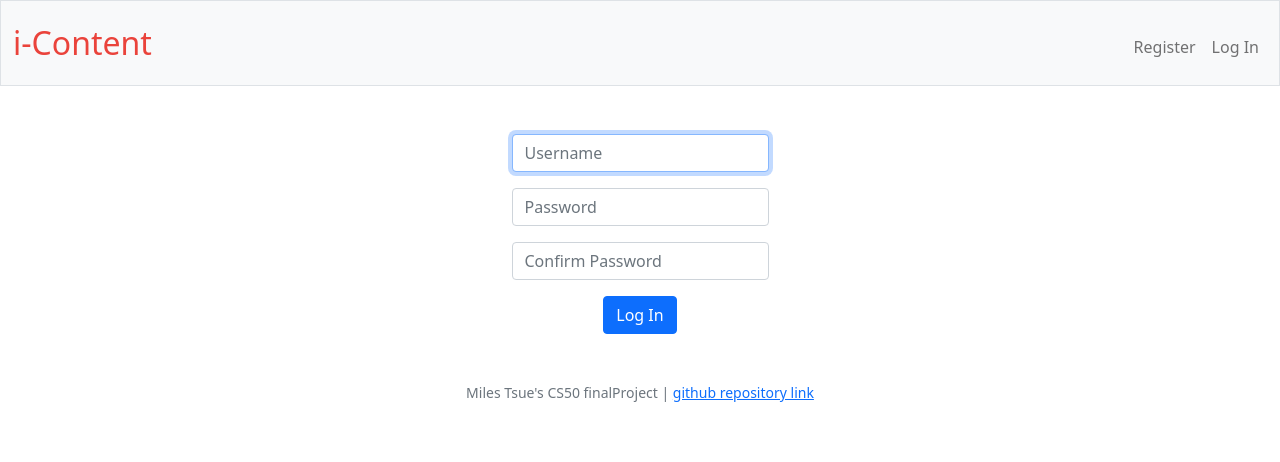
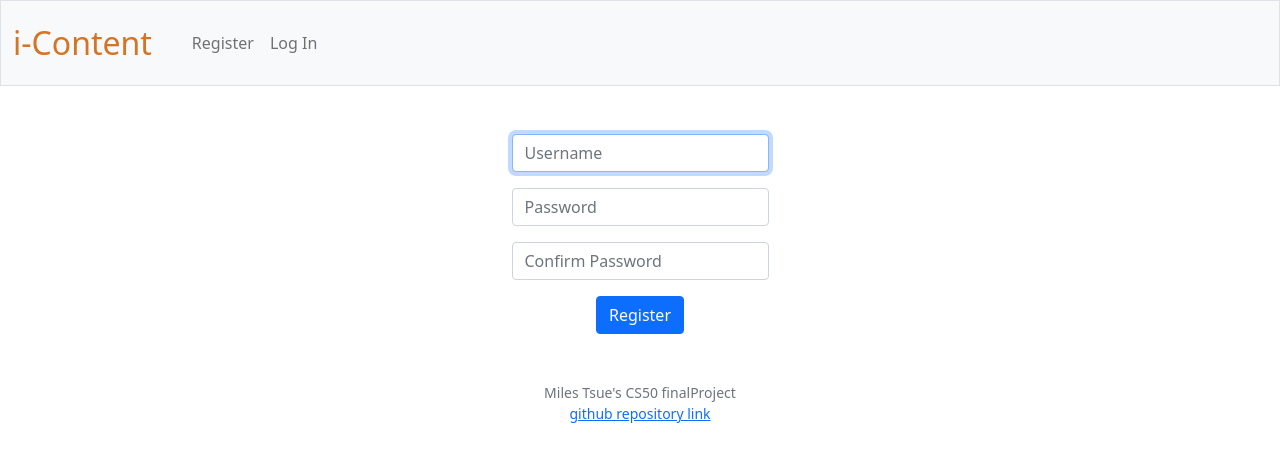
Before and after one commit to MilesTsue93/project, a Flask app: page /register in a window 1280 px wide. Shown: the top 462 px of the page. Run offline with Flask 2, Linux system fonts and the light colour scheme; parts of the project's set-up code (start-up, migrations or seed data) failed here and were passed over.

Commit message:
modified templates and css

```diff
--- a/app.py
+++ b/app.py
@@ -136,29 +136,32 @@ def logout():
 @login_required
 def content():
     """Get video from YouTube API"""
+    if request.method == "POST":
+        # call the api and use query to return results
+        video = request.form.get("search")
 
-    # call the api and use query to return results
-    video = request.form.get("search")
+        request = youtube.channels().list(
+            part="snippet",
+            q=video,
+            type="video"
+        )
 
-    request = youtube.channels().list(
-        part="snippet",
-        q=video,
-        type="video"
-    )
+        response = request.execute()
+        print()
+        print()
+        print(response)
+        print()
+        print()
+        result = response[0]
 
-    response = request.execute()
-    print()
-    print()
-    print(response)
-    print()
-    print()
-    result = response[0]
+        # TODO - use api to send a video on html page
+        # based off of word searched for
 
-    # TODO - use api to send a video on html page
-    # based off of word searched for
+        entry = request.form.get("entry")
+        return render_template("content.html", result=result, entry=entry)
 
-    entry = request.form.get("entry")
-    return render_template("content.html", result=result, entry=entry)
+    else:
+        return redirect("index.html")
 
 
 @app.route("/register", methods=["GET", "POST"])
@@ -182,13 +185,6 @@ def register():
         # for validating against existing data in users table
         usernames = cursor.execute("SELECT username FROM users").fetchall()
 
-
-        print()
-        print()
-        print(usernames)
-        print()
-        print()
-
         # if user doesn't fill every required form field,
         # return error function
         username = request.form.get("username")
@@ -207,15 +203,14 @@ def register():
             hashed_password = generate_password_hash(password)
             new_id = cursor.execute("INSERT INTO users (username, hash) VALUES (?, ?)", (username, hashed_password))
 
+
             # commit change to db
             conn.commit()
-
-            # Log new user in
-            session["user_id"] = new_id.fetchall()
-            print(session["user_id"])
-
             # close cursor
             cursor.close()
 
             # return login tmeplate
             return render_template("login.html")
+
+if __name__ == "__main__":
+    app.run()
--- a/static/styles.css
+++ b/static/styles.css
@@ -6,19 +6,15 @@ nav .navbar-brand
 }
 
 /* Colors for brand */
-nav .navbar-brand .blue
+nav .navbar-brand .orange
 {
-    color: #537fbe;
+    color: #d47425;
 }
-nav .navbar-brand .red
+nav .navbar-brand .orange, .btn .btn-primary, .navbar-toggler
 {
-    color: #ea433b;
+    color: #d47425;
 }
-nav .navbar-brand .yellow
+.navbar-nav
 {
-    color: #f5b82e;
+    color: white;
 }
-nav .navbar-brand .green
-{
-    color: #2e944b;
-}
--- a/templates/layout.html
+++ b/templates/layout.html
@@ -19,7 +19,7 @@
     <body>
         <nav class="bg-light border navbar navbar-expand-md navbar-light">
             <div class="container-fluid">
-                <a class="nav navbar-brand" href="/"><span class="nav navbar-brand red">i-Content</span></a>
+                <a class="nav navbar-brand" href="/"><span class="nav navbar-brand orange">i-Content</span></a>
                 <button aria-controls="navbar" aria-expanded="false" aria-label="Toggle navigation" class="navbar-toggler" data-bs-target="#navbar" data-bs-toggle="collapse" type="button">
                     <span class="navbar-toggler-icon"></span>
                 </button>
@@ -30,11 +30,11 @@
                             <li class="nav-item"><a class="nav-link" href="/about">About</a></li>
                             <li class="nav-item"><a class="nav-link" href="/index">Index</a></li>
                         </ul>
-                        <ul class="navbar-nav ms-auto mt-2">
+                        <ul class="navbar-nav">
                             <li class="nav-item"><a class="nav-link" href="/logout">Log Out</a></li>
                         </ul>
                     {% else %}
-                        <ul class="navbar-nav ms-auto mt-2">
+                        <ul class="navbar-nav">
                             <li class="nav-item"><a class="nav-link" href="/register">Register</a></li>
                             <li class="nav-item"><a class="nav-link" href="/login">Log In</a></li>
                         </ul>
@@ -56,7 +56,7 @@
         </main>
 
         <footer class="mb-5 small text-center text-muted">
-            Miles Tsue's CS50 finalProject | <a href="https://github.com/MilesTsue93">github repository link</a>
+            Miles Tsue's CS50 finalProject <a href="https://github.com/MilesTsue93"><br>github repository link</a>
         </footer>
     </body>
 </html>
--- a/templates/register.html
+++ b/templates/register.html
@@ -15,6 +15,6 @@
         <div class="mb-3">
             <input class="form-control mx-auto w-auto" id="confirmation" name="confirmation" placeholder="Confirm Password" type="password" required>
         </div>
-        <button class="btn btn-primary" type="submit">Log In</button>
+        <button class="btn btn-primary" type="submit">Register</button>
     </form>
 {% endblock %}
```
Also changed, not shown: icontent.db.
